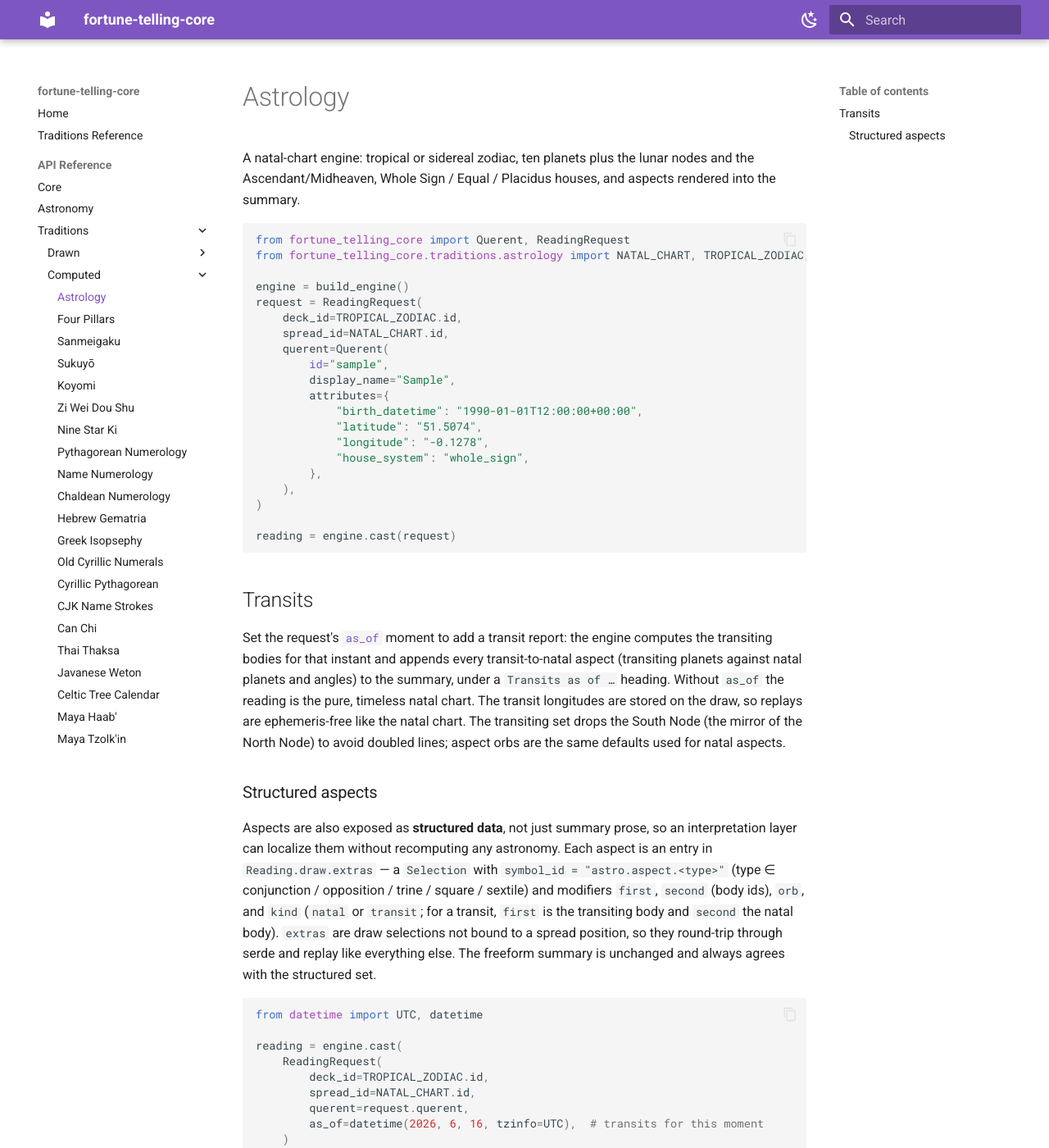
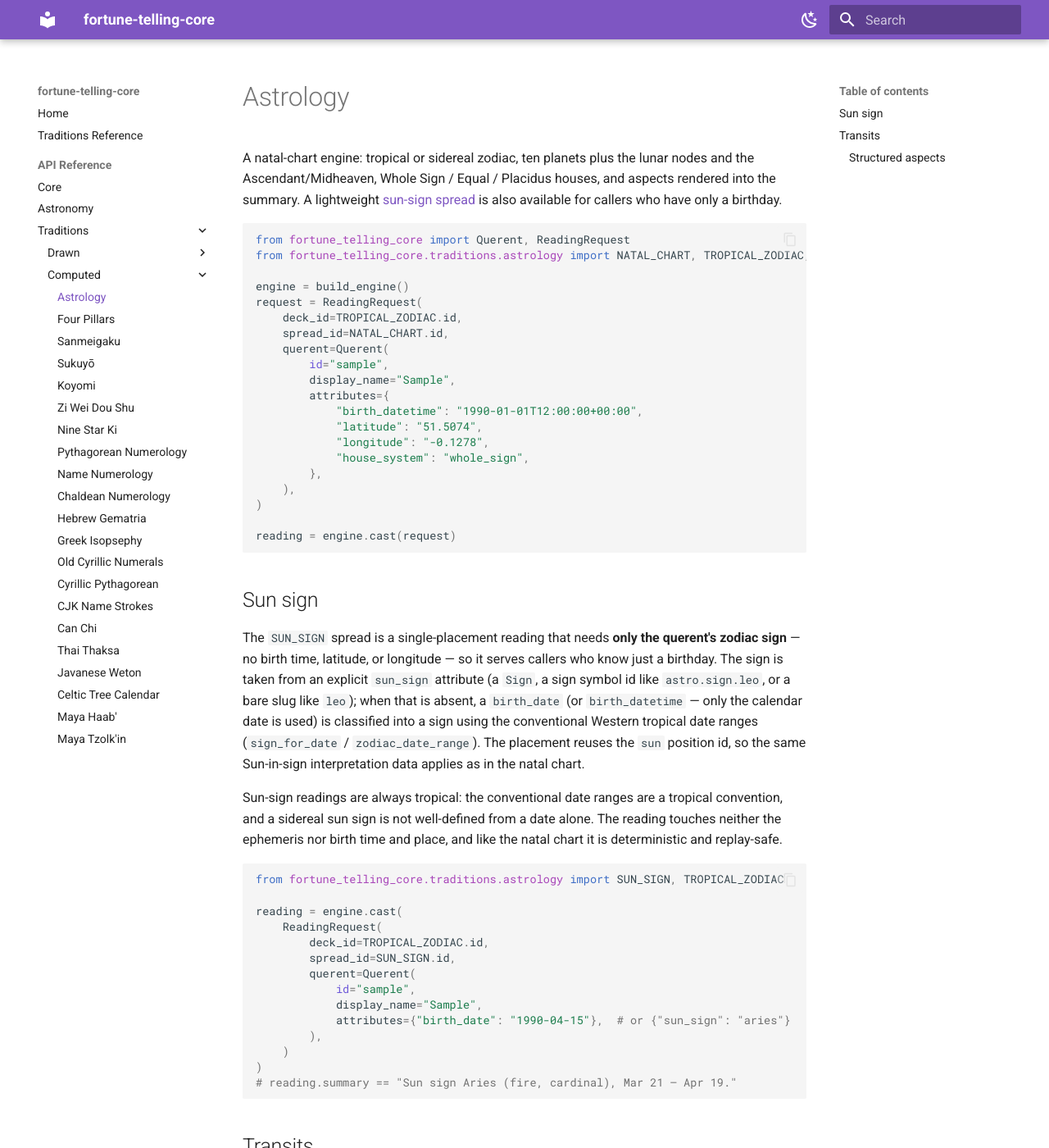
Before and after one commit to moriyoshi/fortune-telling-core, an MkDocs documentation site: the page built from docs/api/traditions/astrology.md, in a window 1280 px wide and 1400 px high. Shown: the whole window at 82% size. Built offline with MkDocs 1.6.1 and Material for MkDocs 9.7.7, drawn with Linux system fonts in a browser that asks for light colours.

Commit message:
docs(astrology): document the sun-sign spread
Add a "Sun sign" section to the astrology API page (intro pointer plus a
usage example) and note the lightweight sun-sign spread in the traditions
reference: it needs only the zodiac sign (explicit `sun_sign` or a
`birth_date` classified by the conventional tropical date ranges), uses
neither the ephemeris nor birth time and place, and is always tropical.

Co-Authored-By: Claude Opus 4.8 (1M context) <noreply@anthropic.com>

````diff
--- a/docs/api/traditions/astrology.md
+++ b/docs/api/traditions/astrology.md
@@ -2,6 +2,7 @@
 
 A natal-chart engine: tropical or sidereal zodiac, ten planets plus the lunar nodes and the
 Ascendant/Midheaven, Whole Sign / Equal / Placidus houses, and aspects rendered into the summary.
+A lightweight [sun-sign spread](#sun-sign) is also available for callers who have only a birthday.
 
 ```python
 from fortune_telling_core import Querent, ReadingRequest
@@ -24,6 +25,40 @@ request = ReadingRequest(
 )
 
 reading = engine.cast(request)
+```
+
+## Sun sign
+
+The `SUN_SIGN` spread is a single-placement reading that needs **only the
+querent's zodiac sign** — no birth time, latitude, or longitude — so it serves
+callers who know just a birthday. The sign is taken from an explicit `sun_sign`
+attribute (a `Sign`, a sign symbol id like `astro.sign.leo`, or a bare slug like
+`leo`); when that is absent, a `birth_date` (or `birth_datetime` — only the
+calendar date is used) is classified into a sign using the conventional Western
+tropical date ranges (`sign_for_date` / `zodiac_date_range`). The placement
+reuses the `sun` position id, so the same Sun-in-sign interpretation data
+applies as in the natal chart.
+
+Sun-sign readings are always tropical: the conventional date ranges are a
+tropical convention, and a sidereal sun sign is not well-defined from a date
+alone. The reading touches neither the ephemeris nor birth time and place, and
+like the natal chart it is deterministic and replay-safe.
+
+```python
+from fortune_telling_core.traditions.astrology import SUN_SIGN, TROPICAL_ZODIAC
+
+reading = engine.cast(
+    ReadingRequest(
+        deck_id=TROPICAL_ZODIAC.id,
+        spread_id=SUN_SIGN.id,
+        querent=Querent(
+            id="sample",
+            display_name="Sample",
+            attributes={"birth_date": "1990-04-15"},  # or {"sun_sign": "aries"}
+        ),
+    )
+)
+# reading.summary == "Sun sign Aries (fire, cardinal), Mar 21 – Apr 19."
 ```
 
 ## Transits
````
Also changed, not shown: docs/traditions-reference.md (+5 -1 lines).
